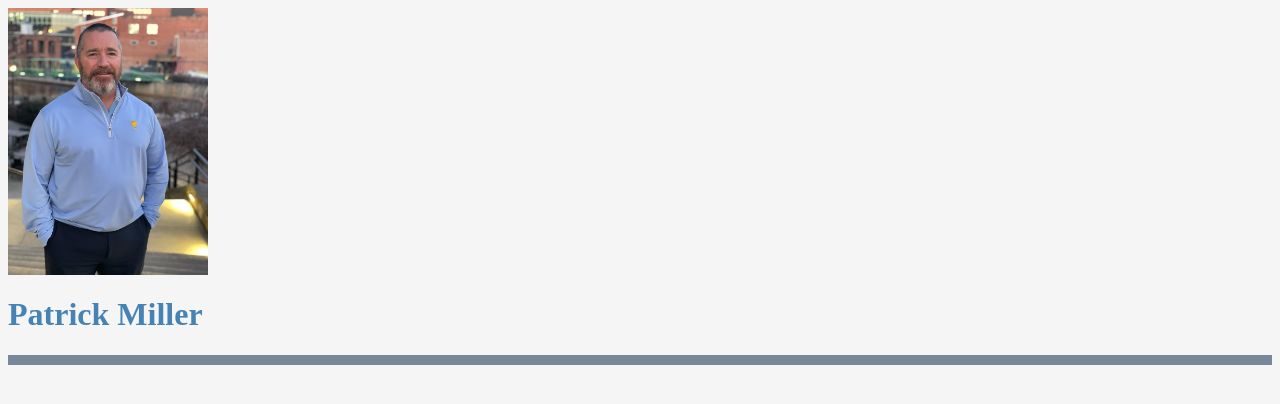
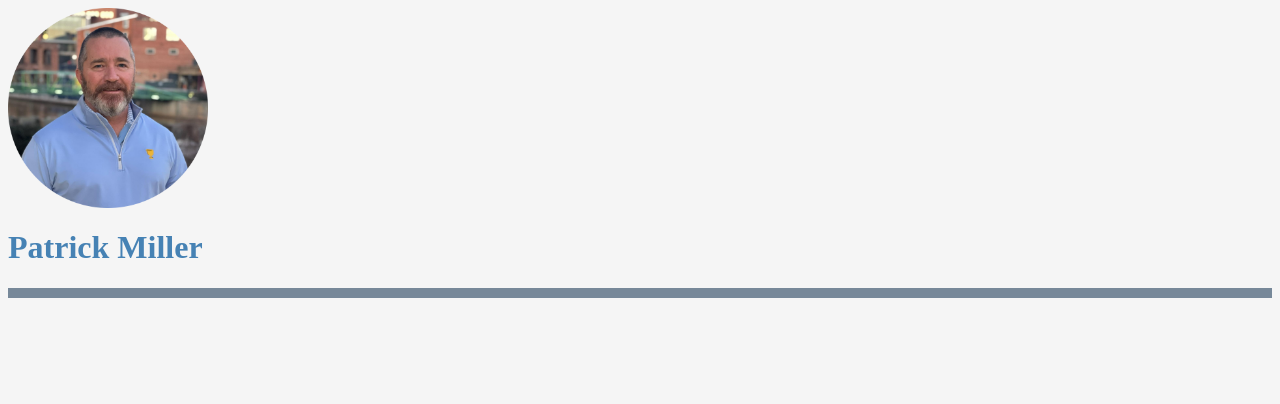
Before and after one commit to Mtime10/CV, a plain HTML site: page index.html in a window 1280 px wide. Drawn offline with Linux system fonts and the light colour scheme.

Commit message:
pc direct

```diff
--- a/index.html
+++ b/index.html
@@ -7,7 +7,7 @@
   </head>
 
   <body>
-    <img src="/Images/Profile.jpg" style="width: 200;">
+    <img src="pc.jpg" style="width: 200;">
     <h1> Patrick Miller </h1>
     <hr size="10" color="lightslategrey">
 
```
